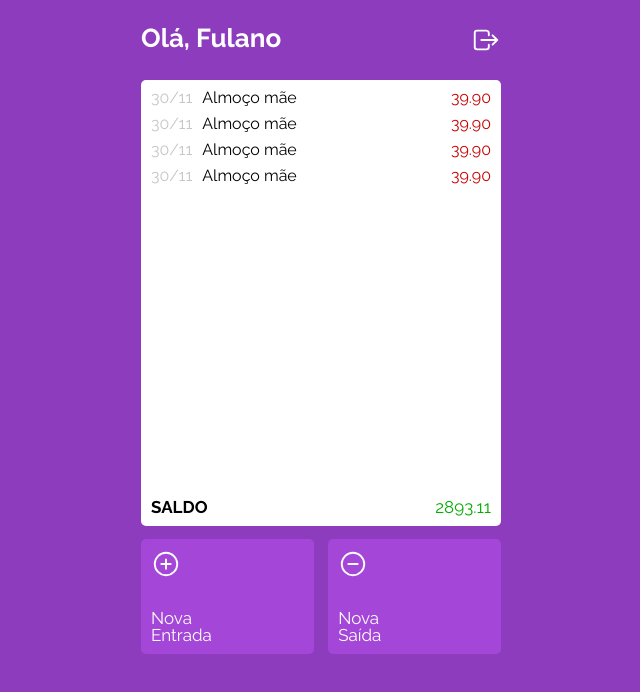
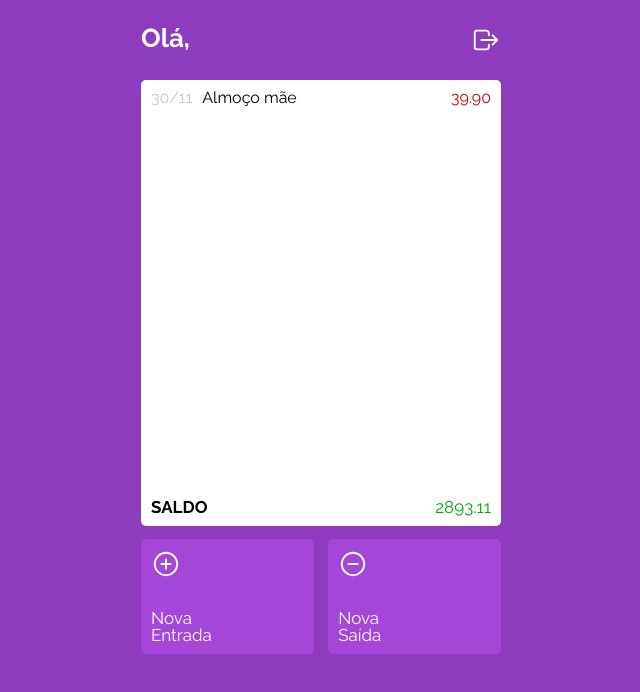
Before and after one commit to erickssguerra/projeto14-mywallet-front, a React (Create React App) app: page /extrato in a window 1280 px wide. Shown: the top 692 px of the page, without its empty margins (319-959 px from the left). Built offline with nearby package versions, Linux system fonts and the light colour scheme; a web font is replaced by a local one.

Commit message:
feat: include name from AuthContext in StatementPage

```diff
--- a/src/pages/StatementPage.js
+++ b/src/pages/StatementPage.js
@@ -1,19 +1,21 @@
 import { Link } from "react-router-dom"
 import styled from "styled-components"
 import StatementCard from "./StatementCard"
+import { useContext, useState } from "react"
+import { AuthContext } from "../context/Auth"
 
 export default function StatementPage() {
+
+    const { name } = useContext(AuthContext)
+
     return (
         <StatementPageStyle>
             <header>
-                <h1>Olá, Fulano</h1>
+                <h1>Olá, {name}</h1>
                 <ion-icon name="log-out-outline"></ion-icon>
             </header>
             <section>
                 <ul>
-                    <StatementCard />
-                    <StatementCard />
-                    <StatementCard />
                     <StatementCard />
                 </ul>
                 <div className="total">
```
